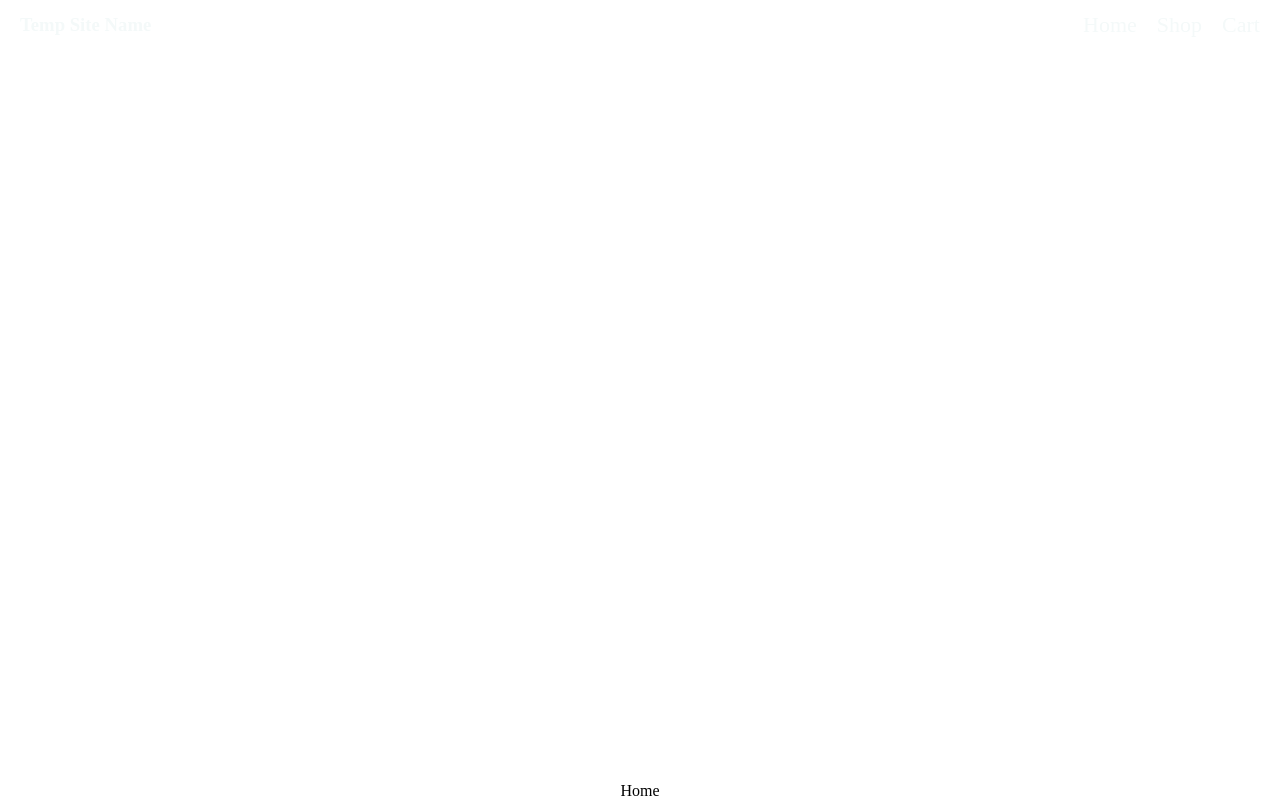
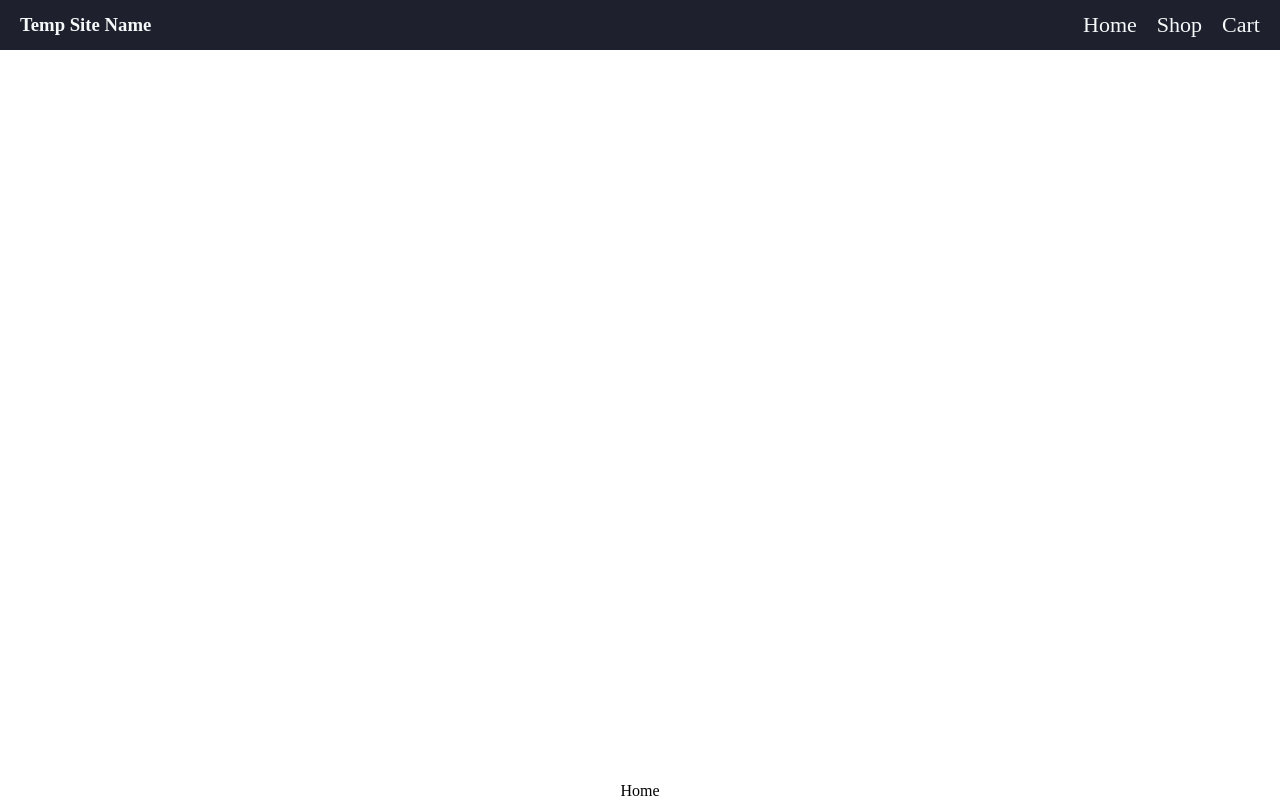
Before and after one commit to robisonwebdev/shopping-cart, a React (Create React App) app: page / in a window 1280 px wide. Built offline with nearby package versions, Linux system fonts and the light colour scheme; a web font is replaced by a local one.

Commit message:
Changed blueBlack to black

```diff
--- a/src/styles/Navbar.css
+++ b/src/styles/Navbar.css
@@ -4,7 +4,7 @@ nav {
   justify-content: space-between;
   align-items: center;
 
-  background-color: var(--blueBlack);
+  background-color: var(--black);
   color: var(--white);
   min-height: 50px;
   width: 100%;
```
